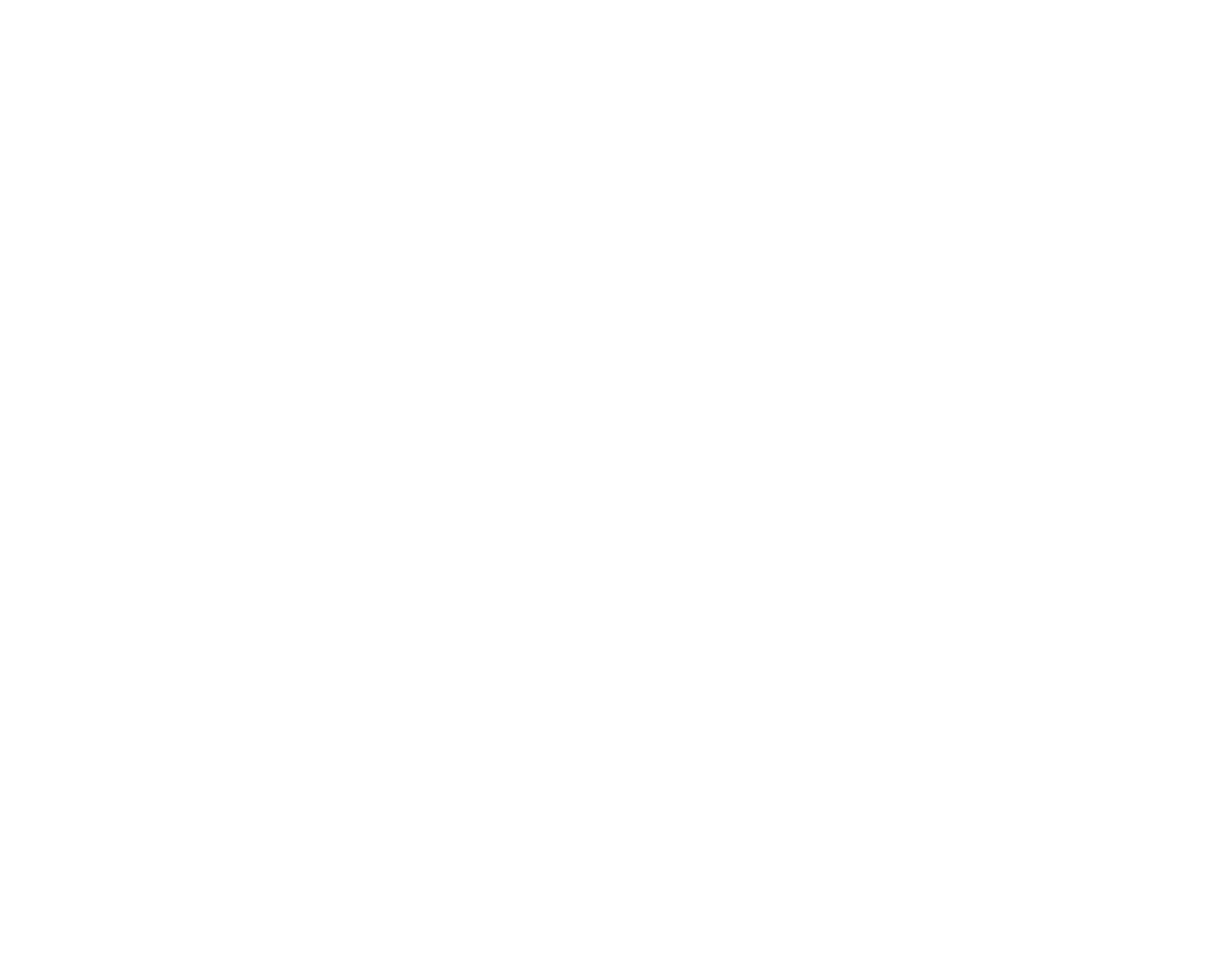
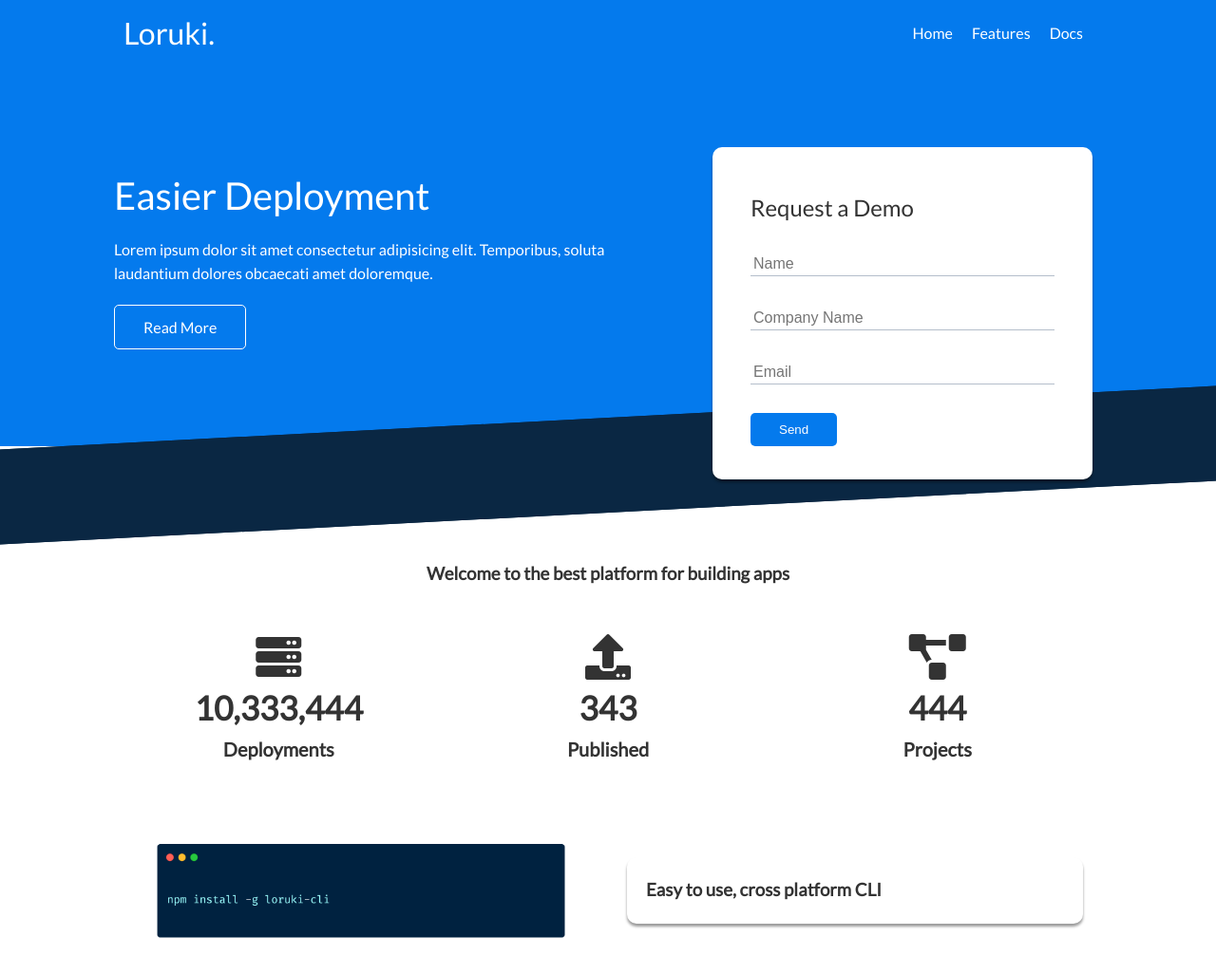
Before and after one commit to maheshoz/css-layouts, a plain HTML site: page loruki-website/index.html in a window 1280 px wide. Shown: the top 1026 px of the page at 95% size. Before the commit the page ends 800 px from the top, so only its background shows below. Drawn offline with Linux system fonts and the light colour scheme.

Commit message:
add styles- utilities

```diff
--- a/loruki-website/css/style.css
+++ b/loruki-website/css/style.css
@@ -0,0 +1,141 @@
+@import url('https://fonts.googleapis.com/css2?family=Lato:ital,wght@0,400;1,700&display=swap');
+
+:root{
+  --primary-color: #047aed;
+}
+ /* DEFAULTS */
+* {
+  box-sizing: border-box;
+  padding: 0;
+  margin: 0;
+}
+
+body{
+  font-family: "Lato", sans-serif;
+  color: #333;
+  line-height: 1.6
+}
+
+ul {
+  list-style-type: none;
+}
+
+a{
+  text-decoration: none;
+  color: #333;
+}
+
+h1,
+h2{
+  font-weight: 300;
+  line-height: 1.2;
+  margin: 10px 0;
+}
+
+p{
+  margin: 10x 0;
+}
+
+img{
+  width: 100%;
+}
+
+/* NAVBAR */
+.navbar{
+  background-color: var(--primary-color);
+  color: #fff;
+  height: 70px;
+}
+.navbar .flex{
+  justify-content: space-between;
+}
+
+.navbar ul{
+  display: flex;
+}
+
+.navbar a {
+  color: #fff;
+  padding: 10px;
+  margin: 0;
+}
+.navbar a:hover{
+  border-bottom: 1px solid #fff;
+}
+
+/* Showcase */
+.showcase{
+  background-color: var(--primary-color);
+  height: 400px;
+  color: #fff;
+  position: relative;
+}
+.showcase::before,
+.showcase::after {
+  content: '';
+  position: absolute;
+  height: 100px;
+  bottom: -70px;
+  right: 0;
+  left: 0;
+  background: #0a2743;
+  transform: skewY(-3deg);
+
+}
+
+.showcase h1{
+  font-size: 40px;
+}
+.showcase p{
+  margin: 20px 0;
+}
+
+.showcase .grid{
+  grid-template-columns: 55% 45%;
+  gap: 20px;
+  overflow: visible;
+}
+
+.showcase-form{
+  position: relative;
+  top: 60px;
+  height: 350px;
+  width: 400px;
+  padding: 40px;
+  z-index: 100;
+  justify-self: flex-end;
+}
+
+.showcase-form .form-control{
+  margin: 30px 0;
+}
+.showcase-form input[type='text'],
+.showcase-form input[type='email']{
+  border: 0;
+  border-bottom: 1px solid #b4becb;
+  width: 100%;
+  padding: 3px;
+  font-size: 16px;
+}
+
+.showcase-form input:focus {
+  outline: none;
+}
+
+/* stats */
+.stats{
+  padding-top: 120px;
+}
+.stats-heading{
+  max-width: 500px;
+  margin: auto;
+}
+
+.stats .grid h3{
+  font-size: 35px;
+}
+
+.stats .grid p {
+  font-size: 20px;
+  font-weight: bold;
+}
--- /dev/null
+++ b/loruki-website/css/utilities.css
@@ -0,0 +1,134 @@
+/* Utilities */
+
+.text-center {
+  text-align: center;
+}
+
+/* Margin */
+.my-1 {
+  margin: 1rem 0;
+}
+
+.my-2 {
+  margin: 1.5rem 0;
+}
+.my-3 {
+  margin: 2rem 0;
+}
+.my-4 {
+  margin: 3rem 0;
+}
+
+.my-5 {
+  margin: 4rem 0;
+}
+
+.m-1 {
+  margin: 1rem;
+}
+
+.m-2 {
+  margin: 1.5rem;
+}
+
+.m-3 {
+  margin: 2rem;
+}
+
+.m-4 {
+  margin: 3rem;
+}
+
+.m-5 {
+  margin: 4rem;
+}
+
+/* Padding */
+.py-1 {
+  padding: 1rem 0;
+}
+
+.py-2 {
+  padding: 1.5rem 0;
+}
+
+.py-3 {
+  padding: 2rem 0;
+}
+
+.py-4 {
+  padding: 3rem 0;
+}
+
+.py-5 {
+  padding: 4rem 0;
+}
+
+.p-1 {
+  padding: 1rem;
+}
+
+.p-2 {
+  padding: 1.5rem;
+}
+
+.p-3 {
+  padding: 2rem;
+}
+
+.p-4 {
+  padding: 3rem;
+}
+
+.p-5 {
+  padding: 4rem;
+}
+.container {
+  max-width: 1100px;
+  margin: 0 auto;
+  overflow: auto;
+  padding: 0 40px;
+}
+
+.flex {
+  display: flex;
+  align-items: center;
+  height: 100%;
+}
+
+.grid {
+  display: grid;
+  grid-template-columns: repeat(2, 1fr);
+  grid-gap: 20px;
+  justify-content: center;
+  align-items: center;
+  height: 100%;
+}
+.grid-3 {
+  grid-template-columns: repeat(3, 1fr);
+}
+
+.card {
+  background-color: #fff;
+  border-radius: 10px;
+  box-shadow: 0 3px 3px rgba(0, 0, 0, 0.4);
+  padding: 20px;
+  margin: 10px;
+  color: #333;
+}
+.btn {
+  display: inline-block;
+  padding: 10px 30px;
+  cursor: pointer;
+  background: var(--primary-color);
+  color: #fff;
+  border: none;
+  border-radius: 5px;
+}
+.btn-outline {
+  background-color: transparent;
+  border: 1px #fff solid;
+}
+.btn:hover {
+  transform: scale(0.98);
+}
--- a/loruki-website/index.html
+++ b/loruki-website/index.html
@@ -1,15 +1,100 @@
 <!DOCTYPE html>
 <html lang="en">
+
 <head>
-    <meta charset="UTF-8">
-    <meta name="viewport" content="width=device-width, initial-scale=1.0">
-    <title>Loruke | Cloud hosting for Everyone</title>
-    <!-- Font Awesome icons link -->
-    <link rel="stylesheet" href="https://cdnjs.cloudflare.com/ajax/libs/font-awesome/5.15.1/css/all.min.css" integrity="sha512-+4zCK9k+qNFUR5X+cKL9EIR+ZOhtIloNl9GIKS57V1MyNsYpYcUrUeQc9vNfzsWfV28IaLL3i96P9sdNyeRssA==" crossorigin="anonymous" />
-    <link rel="stylesheet" href="css/style.css">
+  <meta charset="UTF-8">
+  <meta name="viewport" content="width=device-width, initial-scale=1.0">
+  <title>Loruke | Cloud hosting for Everyone</title>
+  <!-- Font Awesome icons link -->
+  <link rel="stylesheet" href="https://cdnjs.cloudflare.com/ajax/libs/font-awesome/5.15.1/css/all.min.css"
+    integrity="sha512-+4zCK9k+qNFUR5X+cKL9EIR+ZOhtIloNl9GIKS57V1MyNsYpYcUrUeQc9vNfzsWfV28IaLL3i96P9sdNyeRssA=="
+    crossorigin="anonymous" />
+    <link rel="stylesheet" href="css/utilities.css">
+  <link rel="stylesheet" href="css/style.css">
 </head>
+
 <body>
+  <!-- Navbar -->
+  <div class="navbar">
+    <div class="container flex">
+      <h1 class="logo">Loruki.</h1>
+      <nav>
+        <ul>
+          <li><a href="index.html">Home</a></li>
+          <li><a href="features.html">Features</a></li>
+          <li><a href="docs.html">Docs</a></li>
+        </ul>
+      </nav>
+    </div>
+  </div>
+   <!-- End navbar -->
 
+   <!-- Showcase -->
+   <div class="showcase">
+     <div class="container grid">
+       <div class="showcase-text">
+         <h1>Easier Deployment</h1>
+         <p>Lorem ipsum dolor sit amet consectetur adipisicing elit. Temporibus, soluta laudantium dolores obcaecati amet doloremque.</p>
+         <a href="features.html" class="btn btn-outline">Read More</a>
+       </div>
+
+       <div class="showcase-form card">
+         <h2>Request a Demo</h2>
+         <form action="#">
+           <div class="form-control">
+             <input type="text" name="name" placeholder="Name" required>
+           </div>
+           <div class="form-control">
+            <input type="text" name="company" placeholder="Company Name" required>
+          </div>
+          <div class="form-control">
+            <input type="email" name="email" placeholder="Email" required>
+          </div>
+          <input type="submit" value="Send" class="btn btn-primary">
+         </form>
+       </div>
+     </div>
+   </div>
+   <!-- End Showcase -->
+   <section class="stats">
+    <div class="container">
+      <h3 class="stats-heading text-center my-1">
+        Welcome to the best platform for building apps
+      </h3>
+
+      <div class="grid grid-3 text-center my-4">
+        <div>
+          <i class="fas fa-server fa-3x"></i>
+          <h3>10,333,444</h3>
+          <p class="text-secondary">Deployments</p>
+        </div>
+        <div>
+          <i class="fas fa-upload fa-3x"></i>
+          <h3>343</h3>
+          <p class="text-secondary">Published</p>
+        </div>
+        <div>
+          <i class="fas fa-project-diagram fa-3x"></i>
+          <h3>444</h3>
+          <p class="text-secondary">Projects</p>
+        </div>
+      </div>
+    </div>
+   </section>
+   <!-- End stats -->
+
+   <!-- CLI -->
+   <section class="cli">
+     <div class="container grid">
+       <img src="images/cli.png" alt="img">
+       <div class="card">
+         <h3>Easy to use, cross platform CLI</h3>
+       </div>
+       <div class="card">
+         <h3>Deploy in seconds</h3>
+       </div>
+     </div>
+   </section>
 </body>
 
 </html>
```
Also changed, not shown: loruki-website/docs.html (added), loruki-website/features.html (added), 1 other file.
